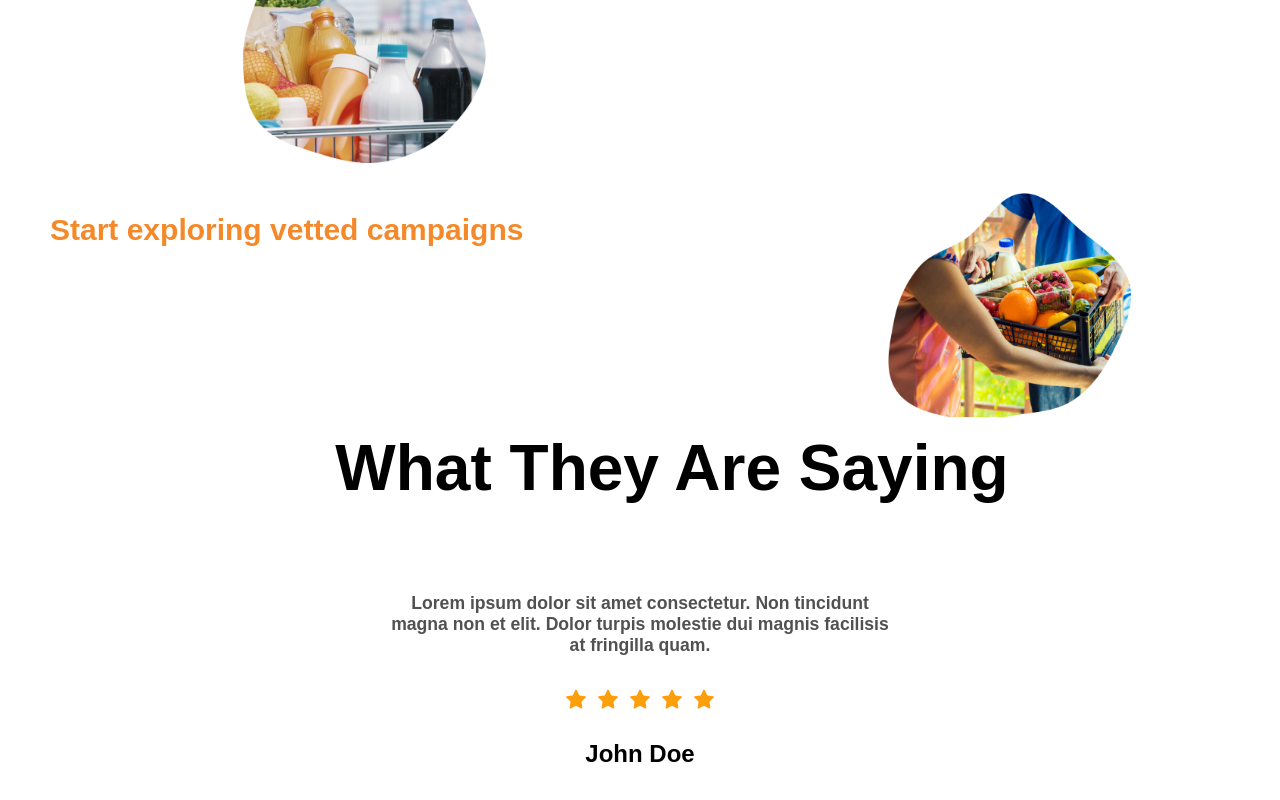
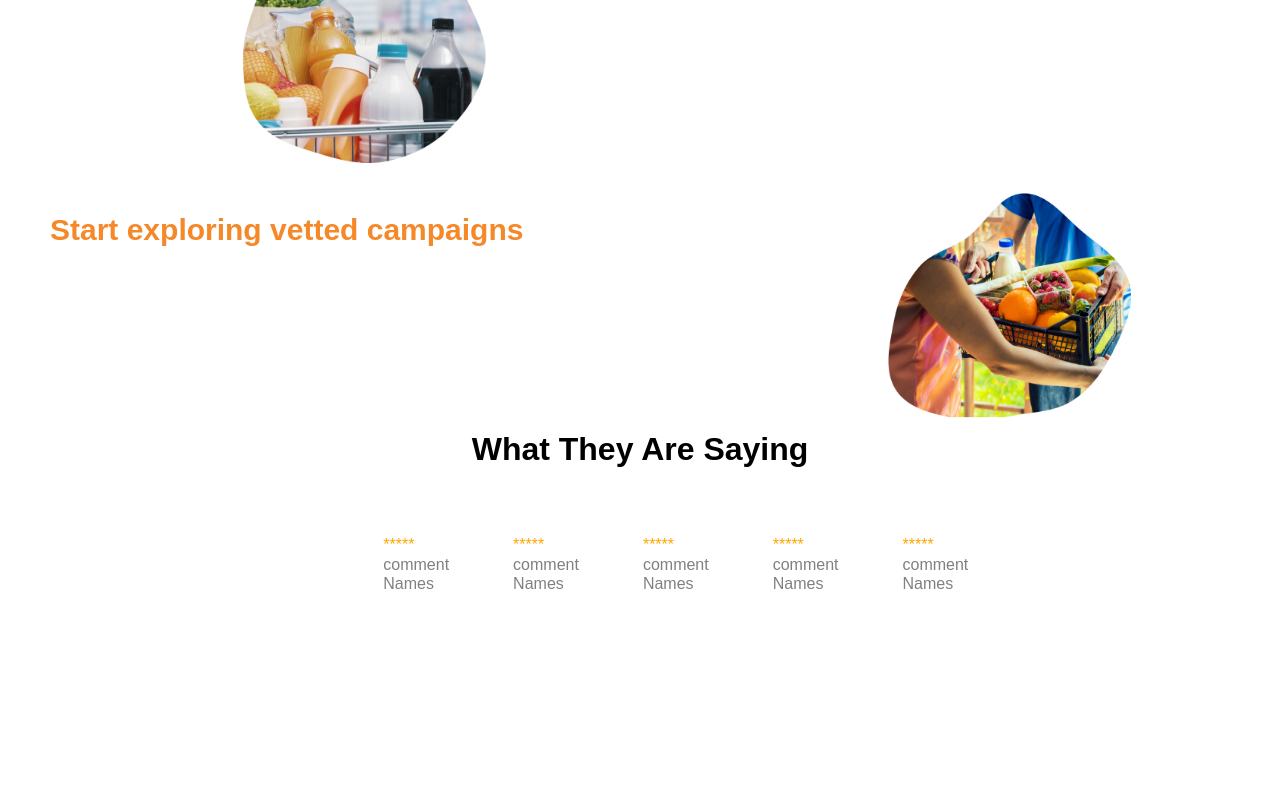
Before and after one commit to TeamDuma/frontend, a React (Create React App) app: page / in a window 1280 px wide. Shown: the part 1178-1978 px from the top of the page. After the commit the page ends 1776 px from the top, so only its background shows below. Built offline with nearby package versions, Linux system fonts and the light colour scheme.

Commit message:
add review page

```diff
--- a/src/components/Home/Reviews.tsx
+++ b/src/components/Home/Reviews.tsx
@@ -1,4 +1,5 @@
 import React from "react";
+import { Card, Col, Row } from "react-bootstrap";
 // import ProfilePic from "../Assets/john-doe-image.png";
 import { AiFillStar } from "react-icons/ai";
 
@@ -6,24 +7,92 @@ const Reviews = () => {
   return (
     <div className="work-section-wrapper">
       <div className="work-section-top">
-        <h1 className="primary-heading">What They Are Saying</h1>
+        <h1 className="secondry-heading">What They Are Saying</h1>
+      </div>
+      <Row style={{ justifyContent: "center",marginTop:'5%' }}>
+        <Col style={{ marginLeft: "5%" }}>
+          <Card
+            className="bg-dark text-white"
+            style={{ margin: "3%", color: "#808080" }}
+          >
+            <Card.Text style={{ margin: "3%", color: "orange" }}>
+              *****
+            </Card.Text>
+            <Card.Text style={{ marginBottom: "2%", marginLeft: "3%" }}>
+              comment
+            </Card.Text>
+            <Card.Text style={{ marginBottom: "5%", marginLeft: "3%" }}>
+              Names
+            </Card.Text>
+          </Card>
+        </Col>
+        <Col style={{ marginLeft: "5%" }}>
+          <Card
+            className="bg-dark text-white"
+            style={{ margin: "3%", color: "#808080" }}
+          >
+            <Card.Text style={{ margin: "3%", color: "orange" }}>
+              *****
+            </Card.Text>
+            <Card.Text style={{ marginBottom: "2%", marginLeft: "3%" }}>
+              comment
+            </Card.Text>
+            <Card.Text style={{ marginBottom: "5%", marginLeft: "3%" }}>
+              Names
+            </Card.Text>
+          </Card>
+        </Col>
 
-      </div>
-      <div className="testimonial-section-bottom">
-        {/* <img src={ProfilePic} alt="" /> */}
-        <p>
-          Lorem ipsum dolor sit amet consectetur. Non tincidunt magna non et
-          elit. Dolor turpis molestie dui magnis facilisis at fringilla quam.
-        </p>
-        <div className="testimonials-stars-container">
-          <AiFillStar />
-          <AiFillStar />
-          <AiFillStar />
-          <AiFillStar />
-          <AiFillStar />
-        </div>
-        <h2>John Doe</h2>
-      </div>
+        <Col style={{ marginLeft: "5%" }}>
+          <Card
+            className="bg-dark text-white"
+            style={{ margin: "3%", color: "#808080" }}
+          >
+            <Card.Text style={{ margin: "3%", color: "orange" }}>
+              *****
+            </Card.Text>
+            <Card.Text style={{ marginBottom: "2%", marginLeft: "3%" }}>
+              comment
+            </Card.Text>
+            <Card.Text style={{ marginBottom: "5%", marginLeft: "3%" }}>
+              Names
+            </Card.Text>
+          </Card>
+        </Col>
+
+        <Col style={{ marginLeft: "5%" }}>
+          <Card
+            className="bg-dark text-white"
+            style={{ margin: "3%", color: "#808080" }}
+          >
+            <Card.Text style={{ margin: "3%", color: "orange" }}>
+              *****
+            </Card.Text>
+            <Card.Text style={{ marginBottom: "2%", marginLeft: "3%" }}>
+              comment
+            </Card.Text>
+            <Card.Text style={{ marginBottom: "5%", marginLeft: "3%" }}>
+              Names
+            </Card.Text>
+          </Card>
+        </Col>
+        <Col style={{ marginLeft: "5%" }}>
+          <Card
+            className="bg-dark text-white"
+            style={{ margin: "3%", color: "#808080" }}
+          >
+            <Card.Text style={{ margin: "3%", color: "orange" }}>
+              *****
+            </Card.Text>
+            <Card.Text style={{ marginBottom: "2%", marginLeft: "3%" }}>
+              comment
+            </Card.Text>
+            <Card.Text style={{ marginBottom: "5%", marginLeft: "3%" }}>
+              Names
+            </Card.Text>
+          </Card>
+        </Col>
+      </Row>
     </div>
   );
 };
```
